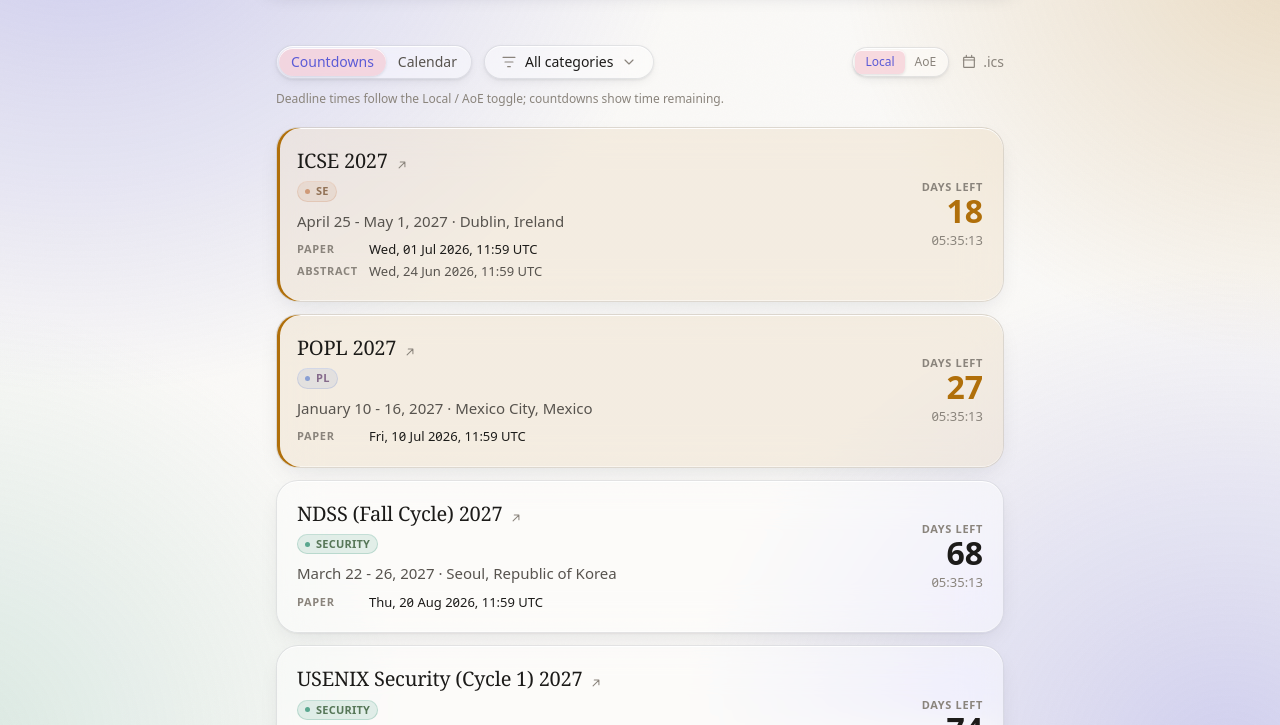
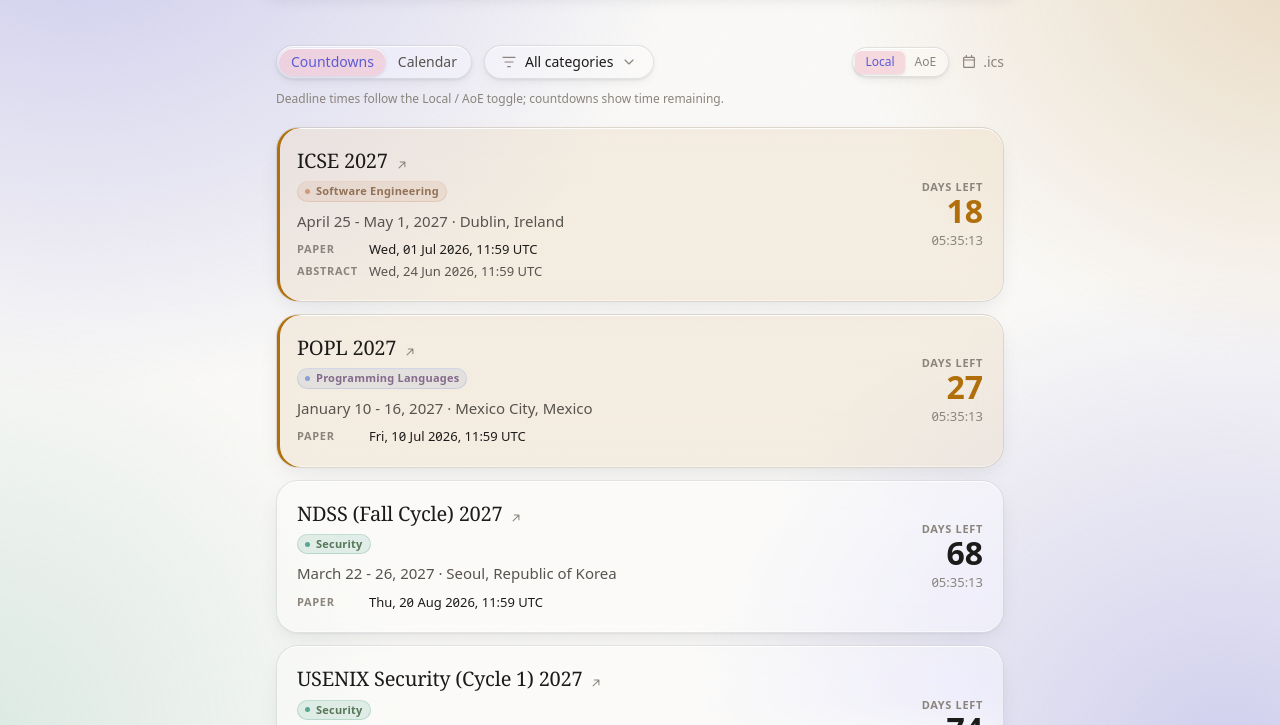
Before and after one commit to chyanju/some-deadlines, an Astro site: page / in a window 1280 px wide. Shown: the part 71-796 px from the top of the page. Built offline with nearby package versions, Linux system fonts and the light colour scheme; Astro itself is replaced by a stand-in of ours.

Commit message:
Thinner glass (more transparent menu/controls) + full category names
- Lower glass fills so panels actually read as transparent: light card 0.36 /
  strong(menu/header/drawer) 0.46 / control 0.28; dark 0.34 / 0.44 / 0.24. Card blur
  20->22, strong 30->32. The floating filter menu now visibly shows the cards
  through it; controls read as glass, not flat pills.
- ConferenceCard category badges show the full name (Programming Languages, …)
  instead of the PL/SE abbreviation.

```diff
--- a/src/components/ConferenceCard.astro
+++ b/src/components/ConferenceCard.astro
@@ -52,8 +52,8 @@
     <div class="mt-1.5 flex flex-wrap items-center gap-1.5">
       {
         conf.categories.map((t) => (
-          <span class="badge" style={`--c:${t.color}`} title={t.name}>
-            {t.sub}
+          <span class="badge" style={`--c:${t.color}`}>
+            {t.name}
           </span>
         ))
       }
--- a/src/styles/global.css
+++ b/src/styles/global.css
@@ -42,12 +42,12 @@
   /* Liquid Glass material — light defaults */
   --glass-blur: 18px;
   --glass-saturate: 180%;
-  --glass-blur-card: 20px;
-  --glass-blur-strong: 30px;
+  --glass-blur-card: 22px;
+  --glass-blur-strong: 32px;
   --glass-saturate-strong: 200%;
-  --glass-fill: rgba(255, 255, 255, 0.44);
-  --glass-fill-strong: rgba(255, 255, 255, 0.58);
-  --glass-fill-control: rgba(255, 255, 255, 0.4);
+  --glass-fill: rgba(255, 255, 255, 0.36);
+  --glass-fill-strong: rgba(255, 255, 255, 0.46);
+  --glass-fill-control: rgba(255, 255, 255, 0.28);
   --glass-edge-top: rgba(255, 255, 255, 0.9);
   --glass-edge-rim: rgba(255, 255, 255, 0.45);
   --glass-hairline: rgba(16, 24, 40, 0.1);
@@ -73,9 +73,9 @@
   --color-warn: #fbbf24;
 
   /* Liquid Glass material — dark overrides */
-  --glass-fill: rgba(26, 28, 32, 0.42);
-  --glass-fill-strong: rgba(34, 37, 44, 0.55);
-  --glass-fill-control: rgba(40, 44, 52, 0.34);
+  --glass-fill: rgba(26, 28, 32, 0.34);
+  --glass-fill-strong: rgba(34, 37, 44, 0.44);
+  --glass-fill-control: rgba(40, 44, 52, 0.24);
   --glass-edge-top: rgba(255, 255, 255, 0.16);
   --glass-edge-rim: rgba(255, 255, 255, 0.06);
   --glass-hairline: rgba(255, 255, 255, 0.1);
```
